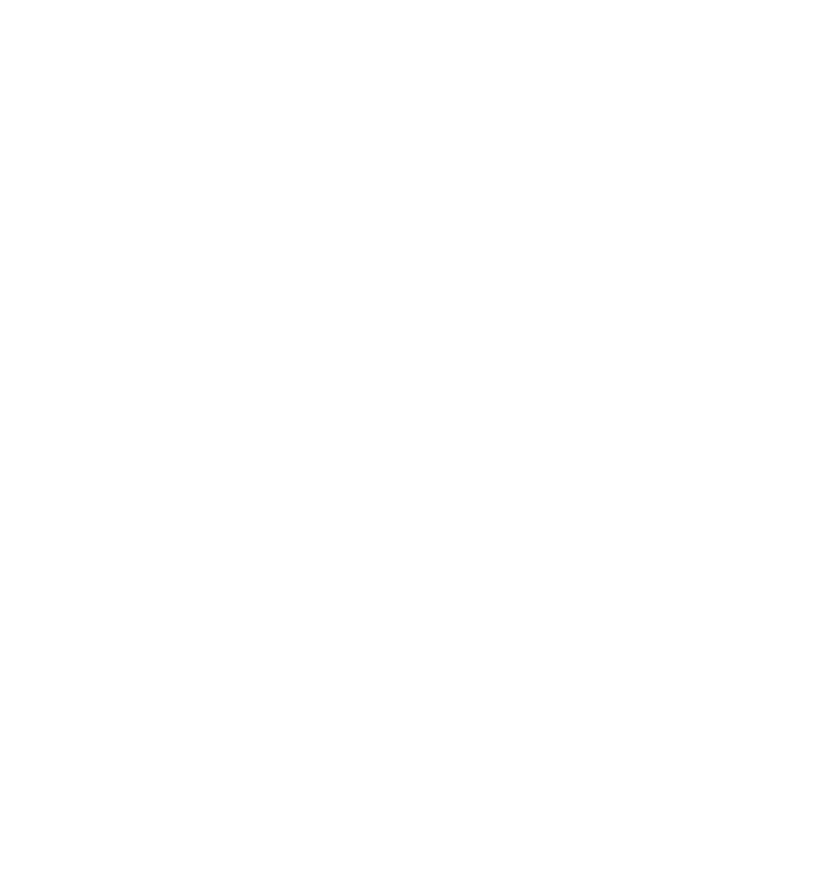
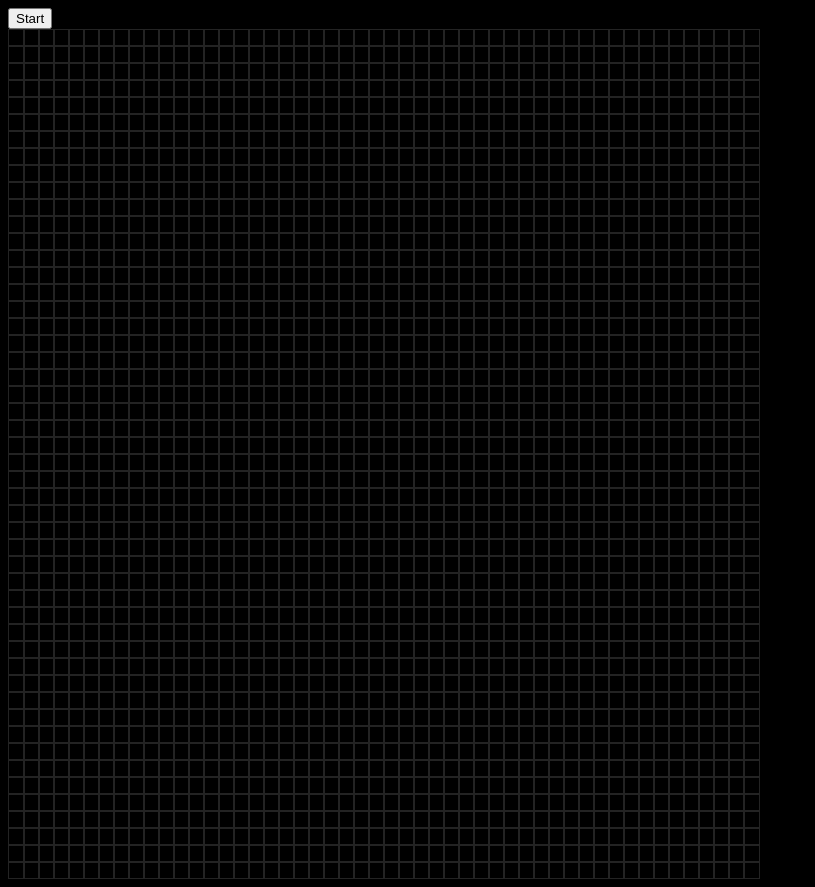
Before and after one commit to Hintful/game-of-life, a React (Create React App) app: page / in a window 1280 px wide. Shown: the whole page, without its empty margins (0-815 px from the left). Before the commit the page ends 800 px from the top, so only its background shows below. Built offline with nearby package versions, Linux system fonts and the light colour scheme.

Commit message:
base functionality complete

```diff
--- a/package.json
+++ b/package.json
@@ -10,6 +10,7 @@
     "@types/node": "^12.20.4",
     "@types/react": "^17.0.2",
     "@types/react-dom": "^17.0.1",
+    "immer": "^8.0.1",
     "react": "^17.0.1",
     "react-dom": "^17.0.1",
     "react-scripts": "4.0.3",
--- a/src/App.tsx
+++ b/src/App.tsx
@@ -1,9 +1,86 @@
-import React from 'react';
+import React, { useCallback, useRef, useState } from 'react';
+import produce from 'immer';
+
+const NUM_ROWS = 50;
+const NUM_COLS = 50;
+
+const GRID_WIDTH = 15;
+const GRID_HEIGHT = 15;
+
+const SIMULATION_SPEED = 200; // one tick = 500ms
+
+const neighbour_coords = [
+  [-1, -1], [-1, 0], [-1, 1], [0, 1], [0, -1], [1, -1], [1, 0], [1, 1]
+]
 
 function App() {
+  const [grid, setGrid] = useState(() => {
+    return Array(NUM_ROWS).fill(Array(NUM_COLS).fill(0))
+  })
+  const [running, setRunning] = useState(false);
+  const runningRef = useRef(running);
+  runningRef.current = running;
+
+  const runSimulation = useCallback(() => {
+    if (!runningRef.current) { return; }
+    else {
+      setGrid((curGrid) => {
+        return produce(curGrid, gridCopy => {
+          for (let y = 0; y < NUM_ROWS; y++) {
+            for (let x = 0; x < NUM_COLS; x++) {
+              let neighbour_cells = 0
+              neighbour_coords.forEach(([a, b]) => {
+                const newY = y + a;
+                const newX = x + b;
+                if (newY >= 0 && newY < NUM_ROWS && newX >= 0 && newX < NUM_COLS) {
+                  neighbour_cells += curGrid[newY][newX];
+                }
+              })
+
+              if ( neighbour_cells < 2 || neighbour_cells > 3) {
+                gridCopy[y][x] = 0; // kill cell
+              } else if (curGrid[y][x] === 0 && neighbour_cells === 3) {
+                gridCopy[y][x] = 1;
+              }
+            }
+          }
+        })
+      })
+    }
+
+    setTimeout(runSimulation, SIMULATION_SPEED);
+  }, [])
+
   return (
     <div className="App">
-
+      <button
+        onClick={() => {
+          setRunning(!running);
+          runningRef.current = true;
+          runSimulation();
+        }}
+      >{running ? 'Stop' : 'Start'}</button>
+      <div style={{
+        display: 'grid',
+        gridTemplateColumns: `repeat(${NUM_COLS}, ${GRID_WIDTH}px)`
+      }}>
+        {grid.map((rows, y) =>
+          rows.map((col: number[], x: number) =>
+            <div
+              onClick={() => {
+                const newGrid = produce(grid, gridCopy => {
+                  gridCopy[y][x] = 1 - gridCopy[y][x]; // toggle
+                });
+                setGrid(newGrid)
+              }}
+              key={`${y}-${x}`}
+              style={{
+                width: GRID_WIDTH,
+                height: GRID_HEIGHT,
+                backgroundColor: grid[y][x] ? 'skyblue' : undefined,
+                border: 'solid 1px #232323'
+              }} />))}
+      </div>
     </div>
   );
 }
--- a/src/index.css
+++ b/src/index.css
@@ -0,0 +1,3 @@
+body {
+  background: black;
+}
```
